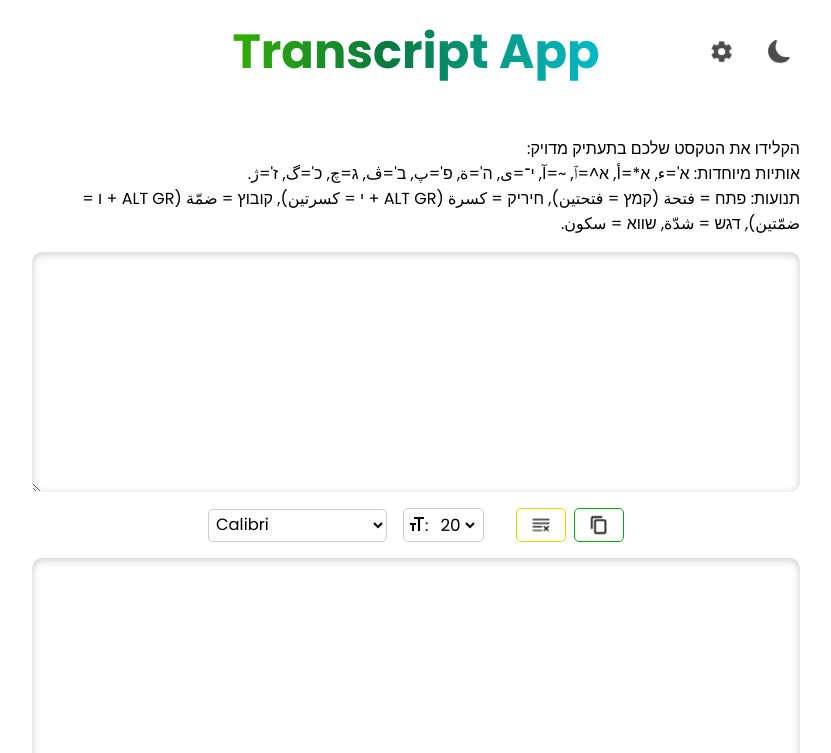
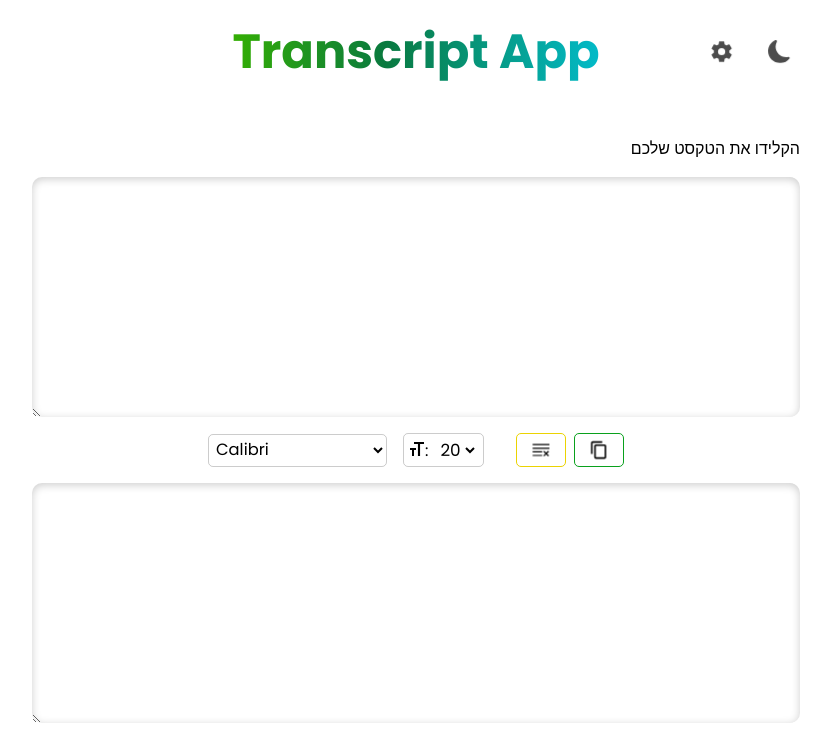
Before and after one commit to TomRossner/transcription-tool, a React (Create React App) app: page / in a window 1280 px wide. Shown: the top 753 px of the page, without its empty margins (224-1055 px from the left). Built offline with nearby package versions, Linux system fonts and the light colour scheme; a web font is replaced by a local one.

Commit message:
Update header text

```diff
--- a/src/components/Header.js
+++ b/src/components/Header.js
@@ -30,9 +30,7 @@
           </div>
         </div>
         <div className={theme === "dark" ? 'header-text dark' : "header-text"}>
-          <p>הקלידו את הטקסט שלכם בתעתיק מדויק:</p>
-          <p>אותיות מיוחדות: א'=ء, א*=أ, א^=ٱ, ~=آ, י־=ى, ה'=ة, פ'=پ, ב'=ڤ, ג=چ, כ'=گ, ז'=ژ.</p>
-          <p>תנועות: פתח = فتحة (קמץ = فتحتين), חיריק = كسرة (ALT GR + י = كسرتين), קובוץ = ضمّة (ALT GR + ו = ضمّتين), דגש = شدّة, שווא = سكون.</p>
+          <p>הקלידו את הטקסט שלכם</p>
         </div>
     </div>
   )
```
